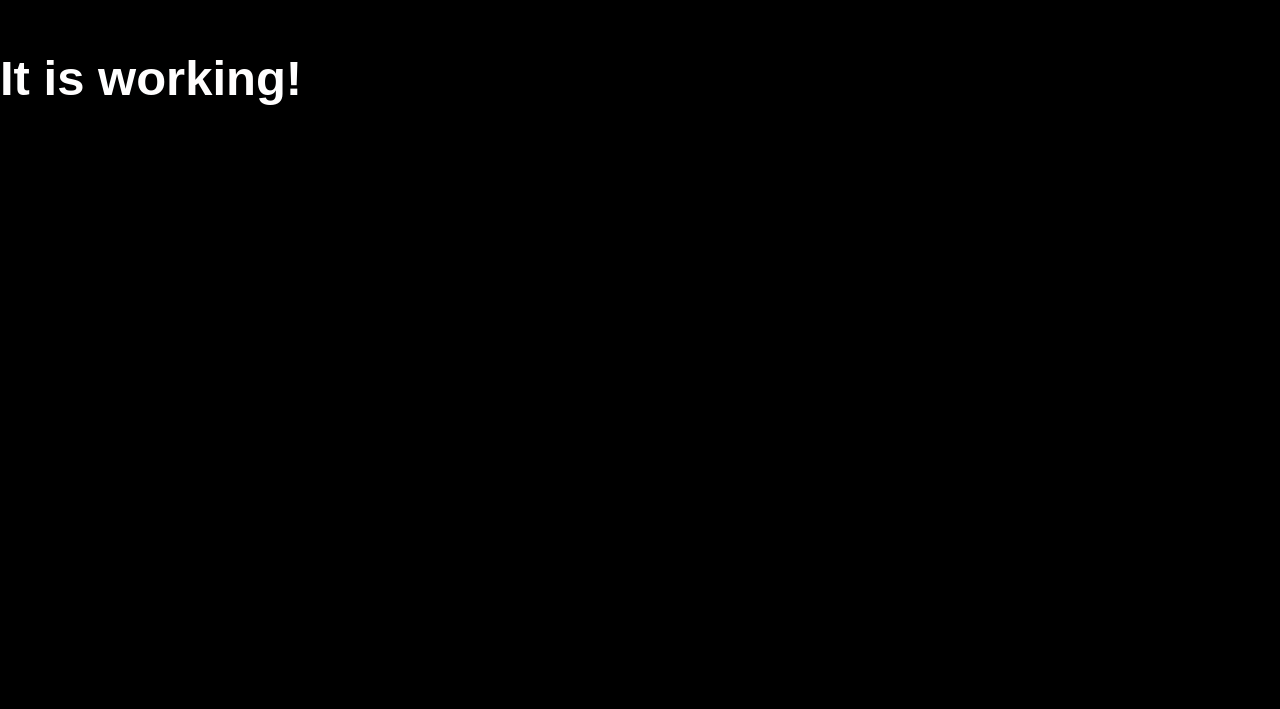
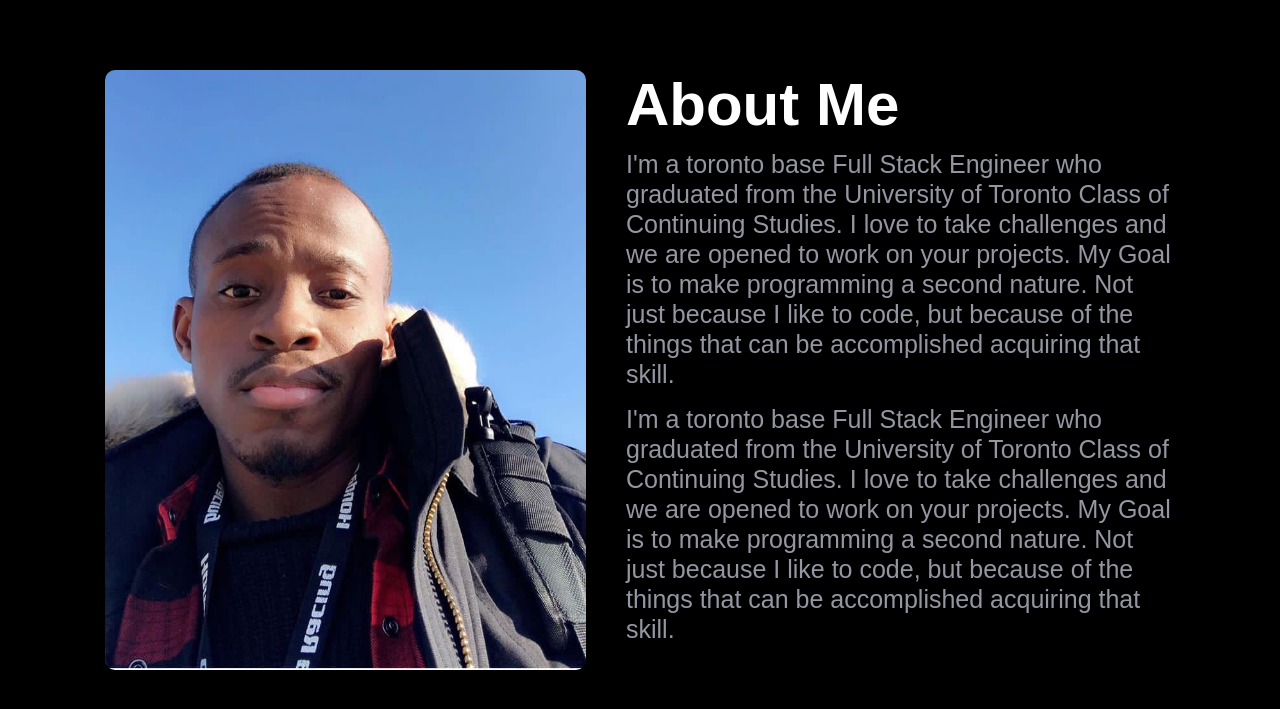
Before and after one commit to jeffmlb91/Geoffrey-React-Portfolio, a React (Create React App) app in the folder client/: page / in a window 1280 px wide. Shown: the part 647-1356 px from the top of the page. Before the commit the page ends 853 px from the top, so only its background shows below. Built offline with nearby package versions, Linux system fonts and the light colour scheme.

Commit message:
updated the About.js

```diff
--- a/client/src/About.css
+++ b/client/src/About.css
@@ -0,0 +1,10 @@
+img.about__img {
+  border-radius: 10px;
+  width: 100%;
+}
+h1.about__heading {
+    margin-bottom: 10px;
+    font-weight: 700;
+    text-align: start;font-family: Montserrat, sans-serif;
+    font-size: 60px;
+}
--- a/client/src/About.js
+++ b/client/src/About.js
@@ -1,14 +1,42 @@
-import React from 'react';
-import './About.css';
+import React from "react";
+import "./About.css";
+import aboutImg from "./img/profile.JPG";
 
 function About() {
   return (
+    <div className="about component__space">
+      <div className="container">
+        <div className="row">
+          <div className="col__2">
+            <img src={aboutImg} alt="" className="about__img" height="600" />
+          </div>
 
-  <div className="about component__space">
-        <h1>It is working!</h1>
-  </div>
+          <div className="col__2">
+            <h1 className="about__heading">About Me</h1>
+            <div className="about__meta">
+              <p className="about__text p__color">
+                I'm a toronto base Full Stack Engineer who graduated from the
+                University of Toronto Class of Continuing Studies. I love to
+                take challenges and we are opened to work on your projects. My
+                Goal is to make programming a second nature. Not just because I
+                like to code, but because of the things that can be accomplished
+                acquiring that skill.
+              </p>
 
-  )
+              <p className="about__text p__color">
+                I'm a toronto base Full Stack Engineer who graduated from the
+                University of Toronto Class of Continuing Studies. I love to
+                take challenges and we are opened to work on your projects. My
+                Goal is to make programming a second nature. Not just because I
+                like to code, but because of the things that can be accomplished
+                acquiring that skill.
+              </p>
+            </div>
+          </div>
+        </div>
+      </div>
+    </div>
+  );
 }
 
 export default About;
--- a/client/src/App.css
+++ b/client/src/App.css
@@ -134,7 +134,7 @@ button.btn {
 }
 .p__color {
   color: rgba(198, 201, 216, 0.75);
-  font-size: 18px;
+  font-size: 25px;
   line-height: 30px;
   font-family: Poppins, sans-serif;
   margin-bottom: 15px;
```
Also changed, not shown: client/src/img/profile.JPG (added).
